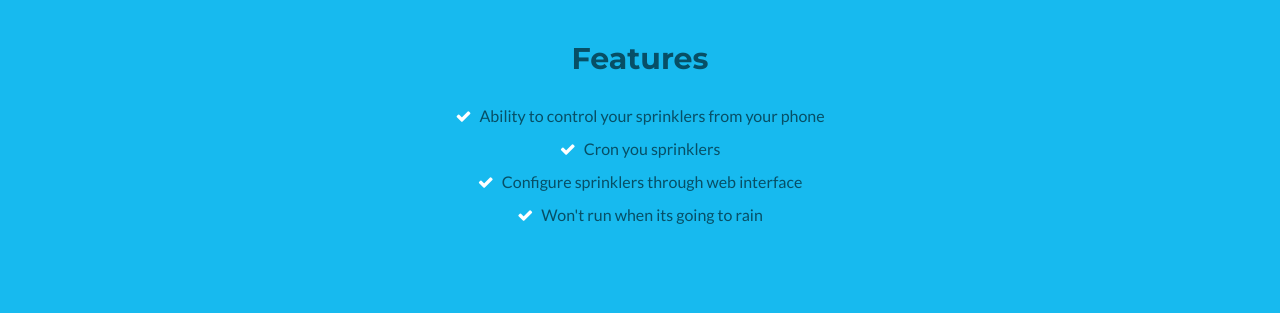
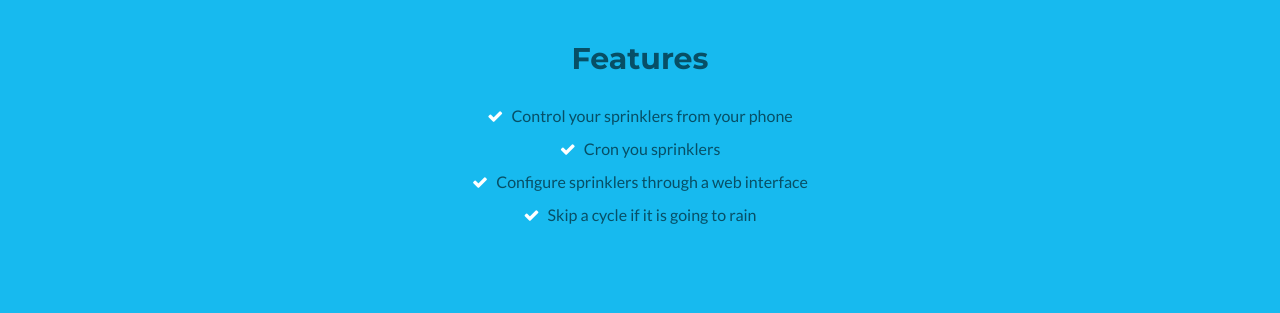
Before and after one commit to tlaloc-sprinklers/tlaloc-sprinklers.github.io, a Jekyll site: the page built from index.html, in a window 1280 px wide and 900 px high, scrolled down 1215 px. Shown: the part 154-467 px from the top of the window. Built offline with Jekyll 4.4.1, drawn with Linux system fonts in a browser that asks for light colours.

Commit message:
Simple wording changes

```diff
--- a/_includes/features.html
+++ b/_includes/features.html
@@ -3,10 +3,10 @@
         <div class="container text-center">
             <h2 class="title">Features</h2>
             <ul class="feature-list list-unstyled">
-                <li><i class="fa fa-check"></i> Ability to control your sprinklers from your phone</li>
+                <li><i class="fa fa-check"></i> Control your sprinklers from your phone</li>
                 <li><i class="fa fa-check"></i> Cron you sprinklers</li>
-                <li><i class="fa fa-check"></i> Configure sprinklers through web interface</a></li>
-                <li><i class="fa fa-check"></i> Won't run when its going to rain</li>
+                <li><i class="fa fa-check"></i> Configure sprinklers through a web interface</a></li>
+                <li><i class="fa fa-check"></i> Skip a cycle if it is going to rain</li>
             </ul>
         </div><!--//container-->
     </section><!--//features-->
```
Also changed, not shown: TODO.md (deleted, +0 -1 lines).
